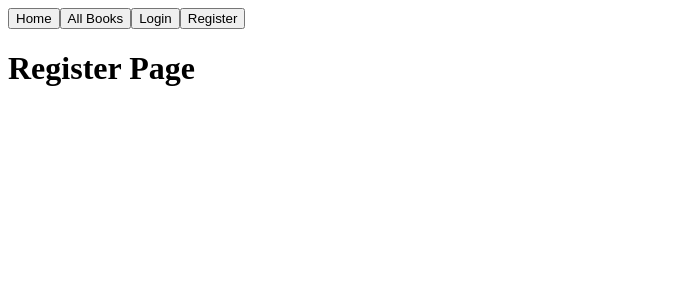
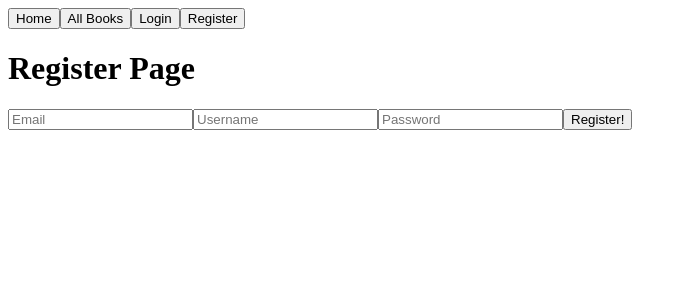
Before and after one commit to macemke4130/Covalence-Final-Exam, a React app: page /register in a window 1280 px wide. Shown: the top 300 px of the page, without its empty margins (0-687 px from the left). Built offline with nearby package versions, Linux system fonts and the light colour scheme.

Commit message:
Login and Register operational. Moving to pages.

```diff
--- a/src/client/pages/Login.tsx
+++ b/src/client/pages/Login.tsx
@@ -1,15 +1,54 @@
 import * as React from 'react';
 import { useState, useEffect } from 'react';
-import { Link } from 'react-router-dom';
+import { useHistory } from 'react-router-dom';
 
 import Nav from '../components/Nav';
+import apiService from '../utils/api-service';
 
 const Login = (props: LoginProps) => {
+    const [theEmail, setTheEmail] = useState<string>('');
+    const [theUsername, setTheUsername] = useState<string>('');
+    const [thePassword, setThePassword] = useState<string>('');
+
+    const history = useHistory();
+
+    const hEmail = (e: React.ChangeEvent<HTMLInputElement>) => {
+        setTheEmail(e.target.value);
+    }
+
+    const hUsername = (e: React.ChangeEvent<HTMLInputElement>) => {
+        setTheUsername(e.target.value);
+    }
+
+    const hPassword = (e: React.ChangeEvent<HTMLInputElement>) => {
+        setThePassword(e.target.value);
+    }
+
+    const validateLogin = async (e: React.MouseEvent<HTMLButtonElement, MouseEvent>) => {
+        e.preventDefault();
+
+        const bodyObject = {
+            email: theEmail,
+            password: thePassword
+        }
+
+        const token = await apiService('auth/login', "POST", bodyObject);
+        if (token) {
+            localStorage.setItem("isAuth", "true");
+            localStorage.setItem("token", token);
+            history.push("/allbooks");
+        }
+    }
 
     return (
         <>
             <Nav />
             <h1>Login Page</h1>
+            <form>
+                <input type="text" placeholder="Email" onChange={hEmail} value={theEmail}></input>
+                <input type="password" placeholder="Password" onChange={hPassword} value={thePassword}></input>
+                <button onClick={validateLogin} className="btn btn-primary">Log in!</button>
+            </form>
         </>
     );
 };
--- a/src/client/pages/Register.tsx
+++ b/src/client/pages/Register.tsx
@@ -1,15 +1,56 @@
 import * as React from 'react';
 import { useState, useEffect } from 'react';
-import { Link } from 'react-router-dom';
+import { useHistory } from 'react-router-dom';
 
 import Nav from '../components/Nav';
+import apiService from '../utils/api-service';
 
 const Register = (props: RegisterProps) => {
+    const [theEmail, setTheEmail] = useState<string>('');
+    const [theUsername, setTheUsername] = useState<string>('');
+    const [thePassword, setThePassword] = useState<string>('');
+
+    const history = useHistory();
+
+    const hEmail = (e: React.ChangeEvent<HTMLInputElement>) => {
+        setTheEmail(e.target.value);
+    }
+
+    const hUsername = (e: React.ChangeEvent<HTMLInputElement>) => {
+        setTheUsername(e.target.value);
+    }
+
+    const hPassword = (e: React.ChangeEvent<HTMLInputElement>) => {
+        setThePassword(e.target.value);
+    }
+
+    const validateRegister = async (e: React.MouseEvent<HTMLButtonElement, MouseEvent>) => {
+        e.preventDefault();
+
+        const bodyObject = {
+            email: theEmail,
+            name: theUsername,
+            password: thePassword
+        }
+
+        const token = await apiService('auth/register', "POST", bodyObject);
+        if (token) {
+            localStorage.setItem("isAuth", "true");
+            localStorage.setItem("token", token);
+            history.push("/allbooks");
+        }
+    }
 
     return (
         <>
             <Nav />
             <h1>Register Page</h1>
+            <form>
+                <input type="text" placeholder="Email" onChange={hEmail} value={theEmail}></input>
+                <input type="text" placeholder="Username" onChange={hUsername} value={theUsername}></input>
+                <input type="password" placeholder="Password" onChange={hPassword} value={thePassword}></input>
+                <button onClick={validateRegister} className="btn btn-primary">Register!</button>
+            </form>
         </>
     );
 };
--- a/src/server/utils/types.ts
+++ b/src/server/utils/types.ts
@@ -5,7 +5,8 @@ export interface IPayload {
     id?: number,
     userid: number,
     email: string,
-    username: string
+    username?: string
+    name?: string
 }
 
 export interface ReqUser extends Request {
```
Also changed, not shown: src/server/middlewares/passport-strategies.ts (+16 -16 lines), 1 other file (tests, documents, lock files or other folders).
